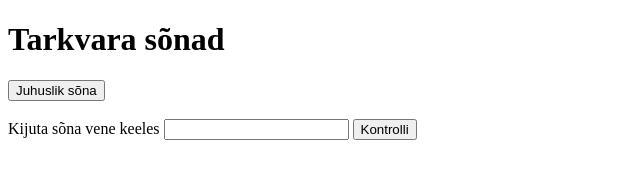
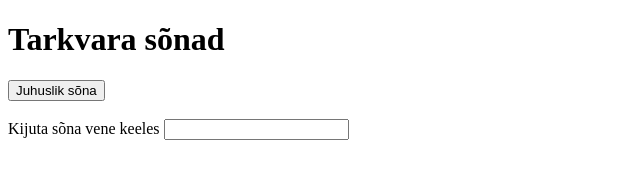
Before and after one commit to tirfall/sonad, a plain HTML site: page sonad/index.html in a window 1280 px wide. Shown: the whole page, without its empty margins (0-640 px from the left). Drawn offline with Linux system fonts and the light colour scheme.

Commit message:
Update index.html

```diff
--- a/sonad/index.html
+++ b/sonad/index.html
@@ -12,8 +12,7 @@
 <br>
 <div id="random-syna"></div>
 <label for="kontroll">Kijuta sõna vene keeles</label>
-<input type="text" id="kontroll">
-<input type="button" value="Kontrolli" onclick="kontrollimine()">
+<input type="text" id="kontroll" onchange="kontroll()">
 <div id="kontrollDiv"></div>
 </body>
 </html>
```
